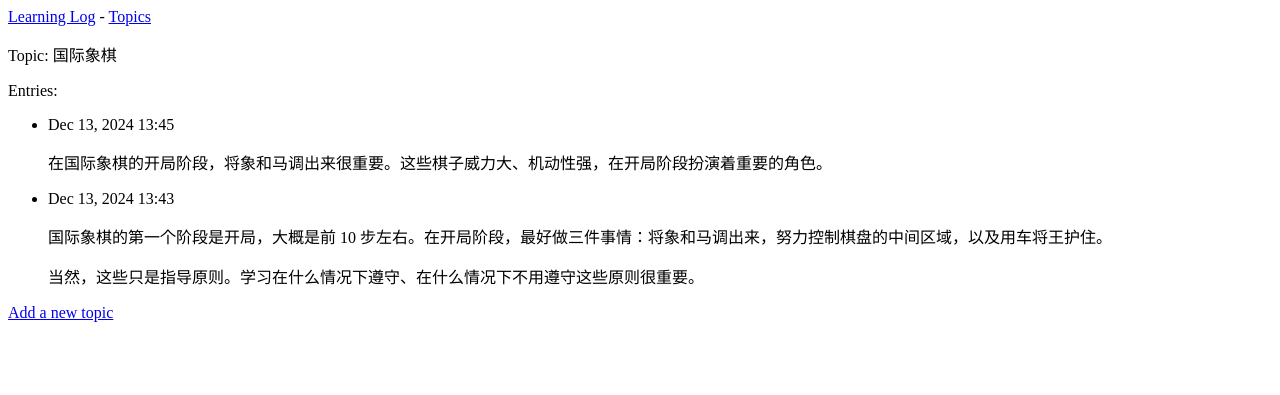
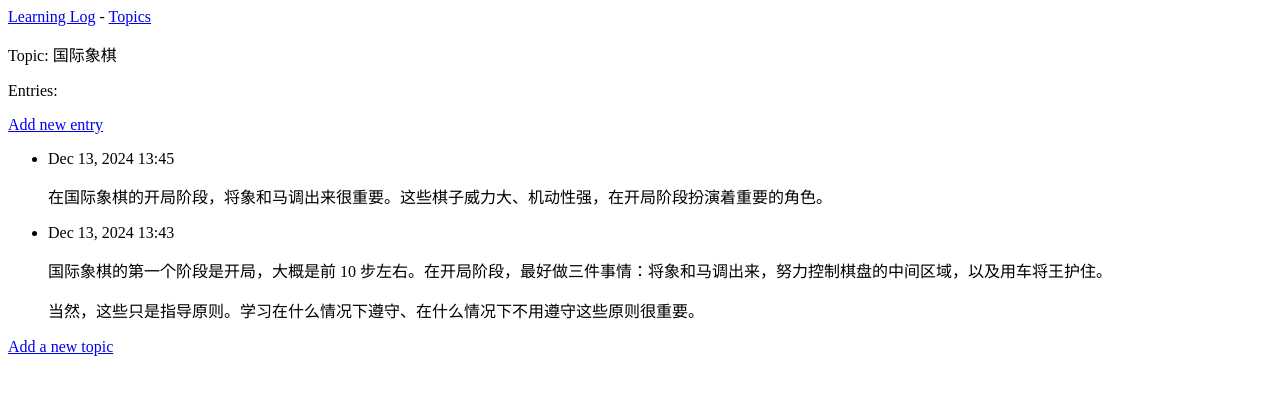
Before and after one commit to 2841006960/Python_Web, a Django app: page /topics/1/ in a window 1280 px wide. Shown: the top 395 px of the page. Run offline with Django 5.2, Linux system fonts and the light colour scheme; data comes from the database, SQL or seed files in the repository.

Commit message:
19.1.2　添加新条目

```diff
--- a/learning_log/learning_logs/templates/learning_logs/topic.html
+++ b/learning_log/learning_logs/templates/learning_logs/topic.html
@@ -5,6 +5,9 @@
   <p>Topic: {{ topic.text }}</p>
 
   <p>Entries:</p>
+  <p>
+    <a href="{% url 'learning_logs:new_entry' topic.id %}">Add new entry</a>
+  </p>
   <ul>
     {% for entry in entries %}
     <li>
--- a/learning_log/learning_logs/urls.py
+++ b/learning_log/learning_logs/urls.py
@@ -11,4 +11,6 @@ urlpatterns = [
     path('topics/<int:topic_id>/', views.topic, name='topic'),
     # 用于添加新主题的网页
     path('new_topic/', views.new_topic, name='new_topic'),
+    # 用于添加新条目的页面
+    path('new_entry/<int:topic_id>/', views.new_entry, name='new_entry'),
 ]
--- a/learning_log/learning_logs/views.py
+++ b/learning_log/learning_logs/views.py
@@ -1,5 +1,6 @@
 from django.shortcuts import render
 from .models import Topic
+from .forms import TopicForm, EntryForm
 # Create your views here.
 def index(request):
     """学习笔记的主页"""
@@ -30,3 +31,22 @@ def new_topic(request):
     # 显示空表单或指出表单数据无效
     context = {'form': form}
     return render(request, 'learning_logs/new_topic.html', context)
+
+def new_entry(request, topic_id):
+    """在特定主题中添加新条目"""
+    topic = Topic.objects.get(id=topic_id)
+
+    if request.method != 'POST':
+        # 未提交数据：创建一个空表单
+        form = EntryForm()
+    else:
+        # POST 提交的数据：对数据进行处理
+        form = EntryForm(data=request.POST)
+        if form.is_valid():
+            new_entry = form.save(commit=False)
+            new_entry.topic = topic
+            new_entry.save()
+            return redirect('learning_logs:topic', topic_id=topic_id)
+    # 显示空表单或指出表单数据无效
+    context = {'topic': topic, 'form': form}
+    return render(request, 'learning_logs/new_entry.html', context)
```
Also changed, not shown: learning_log/learning_logs/forms.py (+9 -0 lines), learning_log/learning_logs/templates/learning_logs/new_entry.html (added, +13 -0 lines).
